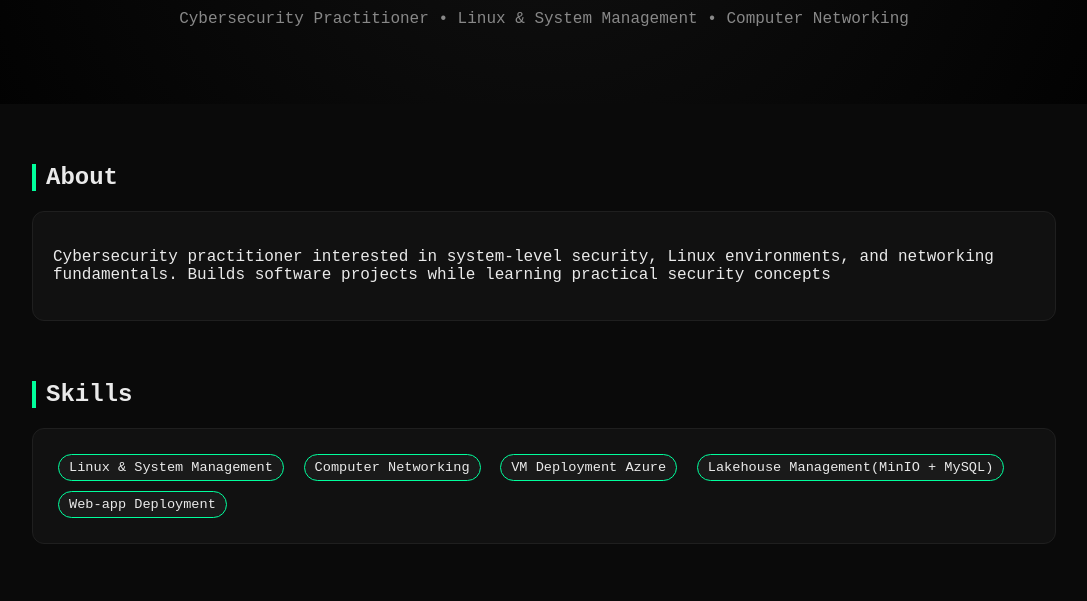
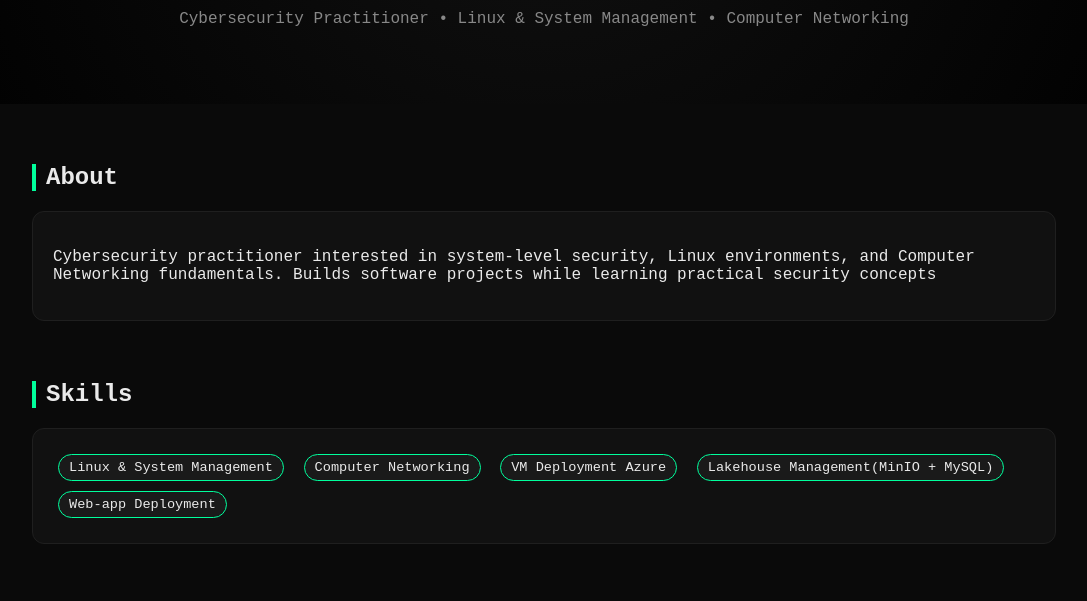
Before and after one commit to S-kailas/S-kailas.github.io, a plain HTML site: page index.html in a window 1280 px wide. Shown: the part 168-769 px from the top of the page, without its empty margins (96-1183 px from the left). Drawn offline with Linux system fonts and the light colour scheme.

Commit message:
Update index.html

```diff
--- a/index.html
+++ b/index.html
@@ -49,7 +49,7 @@ a { color: #00ff9c; text-decoration: none; }
   <div class="section">
     <h2>About</h2>
     <div class="card">
-      <p>Cybersecurity practitioner interested in system-level security, Linux environments, and networking fundamentals. Builds software projects while learning practical security concepts</p>
+      <p>Cybersecurity practitioner interested in system-level security, Linux environments, and Computer Networking fundamentals. Builds software projects while learning practical security concepts</p>
     </div>
   </div>
 
```
